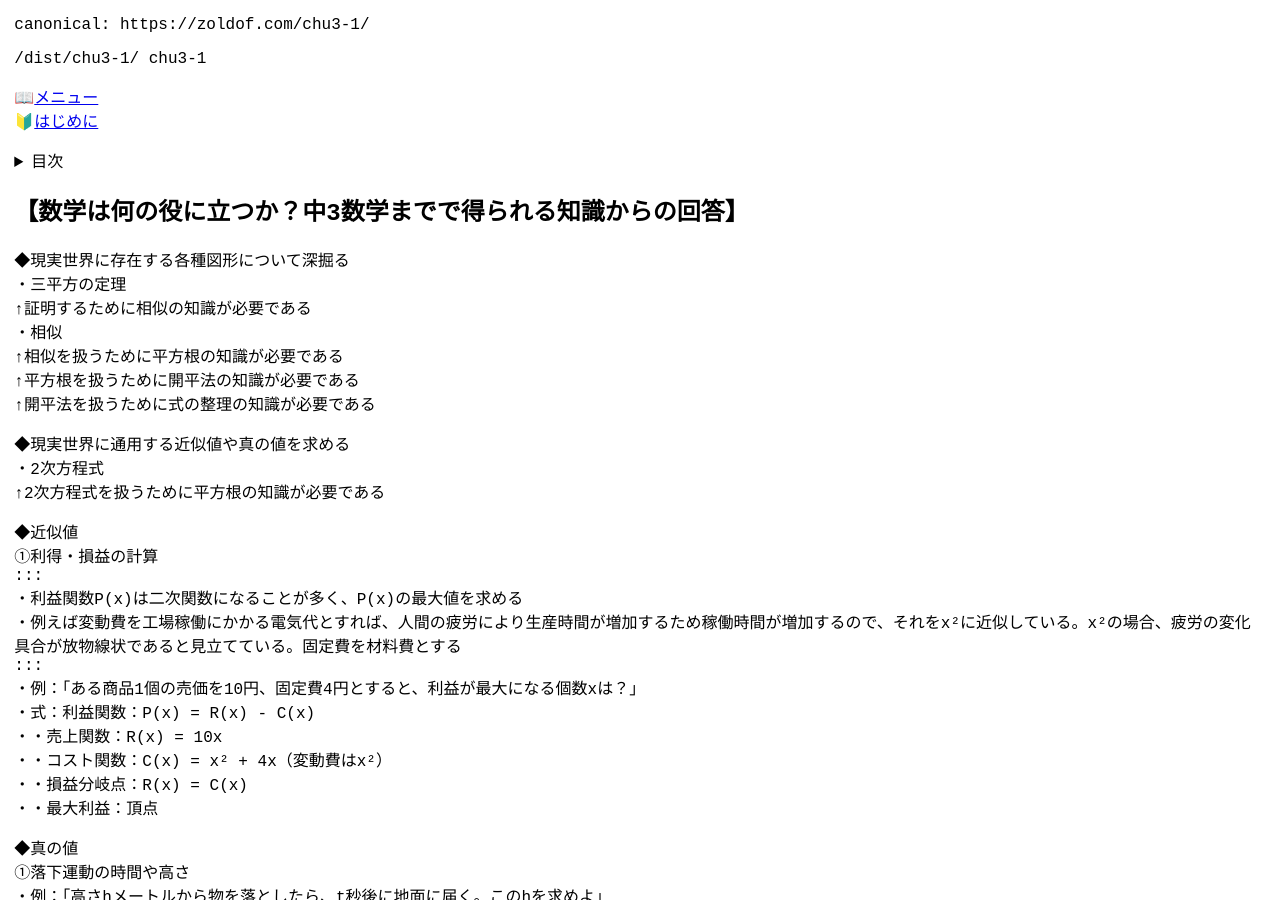
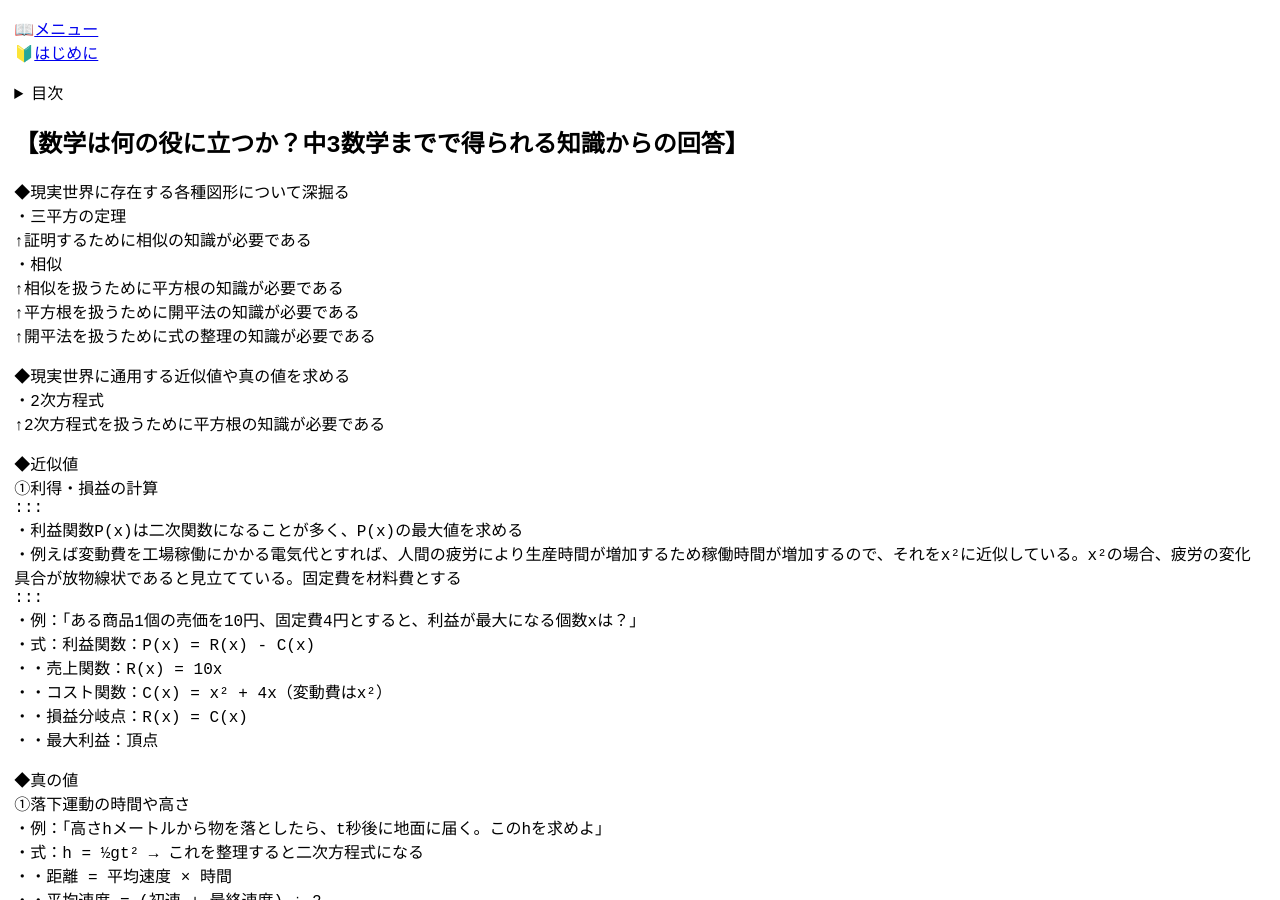
Before and after one commit to zoldof/algo-notes-ci, a Jekyll site: the page built from docs/dist/chu3-1/index.md, in a window 1280 px wide and 900 px high. Built offline with Jekyll 4.4.1, drawn with Linux system fonts in a browser that asks for light colours.

Commit message:
Update default.html

```diff
--- a/docs/_layouts/default.html
+++ b/docs/_layouts/default.html
@@ -17,9 +17,6 @@
 <body class="page-{{ slug }}">
   <div id="content">
     <!-- Liquid -->
-    <p>canonical: https://{{ site.github.owner_name }}.com/{{ slug }}/</p>
-    {{ page.url }}
-    {{ slug }}
     {{ content }}
   </div>
   <script type="module">
```
